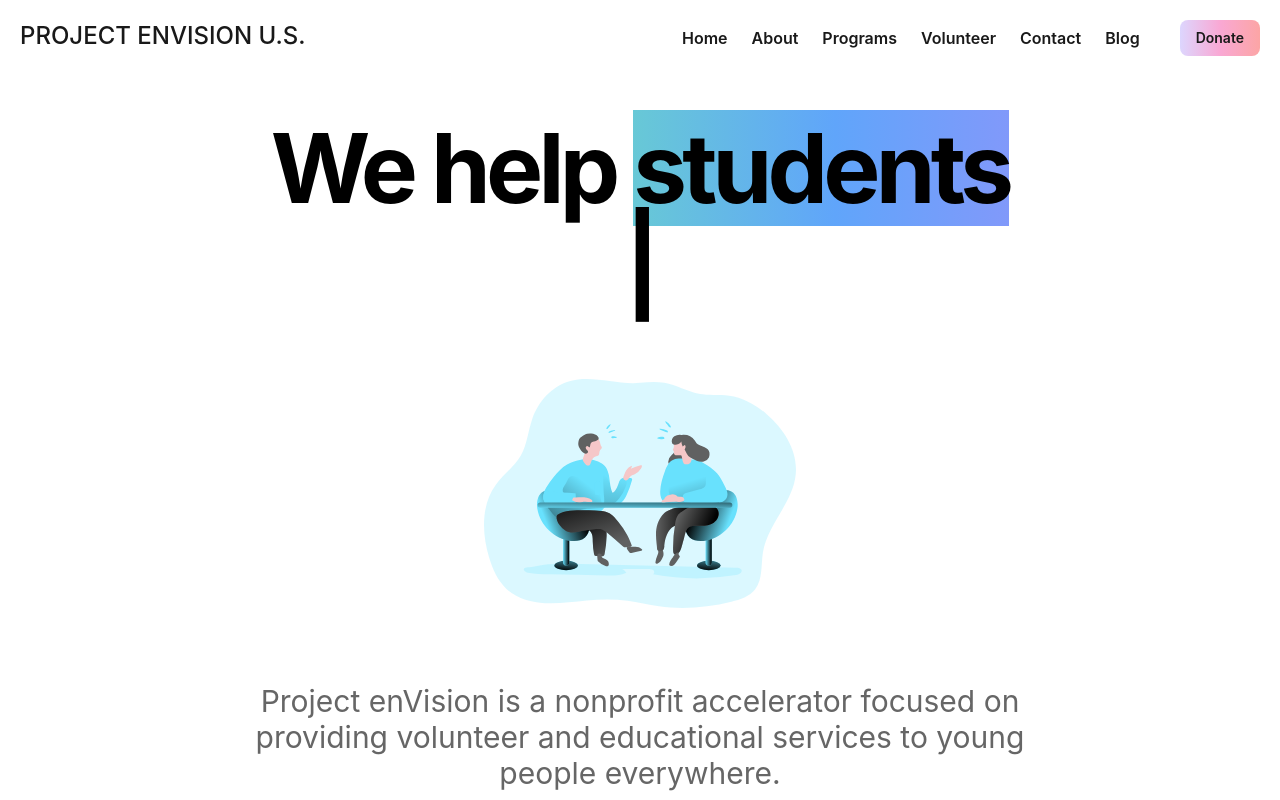
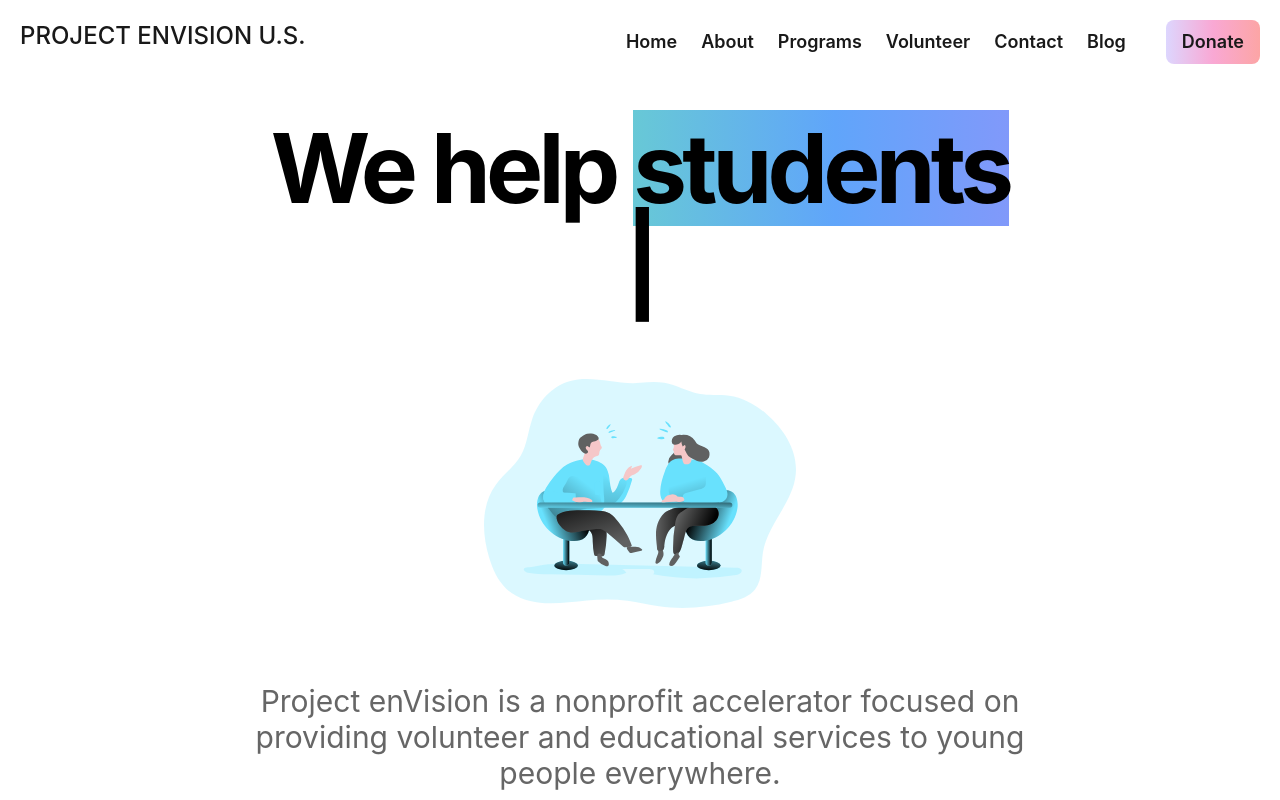
Before and after one commit to envisionnew/envisionnew.org, a Next.js app: page / in a window 1280 px wide. Shown: the top 800 px of the page. Built offline with nearby package versions, Linux system fonts and the light colour scheme; what @tailwindcss/typography would draw is missing.

Commit message:
[update] header size

```diff
--- a/components/Header.js
+++ b/components/Header.js
@@ -43,7 +43,7 @@ export default function Header() {
             (navbarOpen ? ' flex' : ' hidden')
           }
         >
-          <nav className="flex flex-wrap items-center justify-center text-base font-semibold md:ml-auto pl-7">
+          <nav className="flex flex-wrap items-center justify-center text-lg font-semibold md:ml-auto pl-7">
             <a className="mr-6 hover:text-gray-900" href="/">
               Home
             </a>
@@ -66,7 +66,7 @@ export default function Header() {
           <a href="https://donorbox.org/project-envision">
             <button
               aria-label="donate"
-              className="px-4 py-2 mt-2 text-sm font-semibold text-gray-900 transition duration-500 ease-in-out transform rounded-lg bg-gradient-to-r from-purple-200 via-pink-300 to-red-300 md:mt-0 md:ml-4 hover:text-gray-900 focus:text-gray-900 hover:bg-gray-100 focus:bg-gray-200 focus:outline-none focus:shadow-outline"
+              className="px-4 py-2 mt-2 text-lg font-semibold text-gray-900 transition duration-500 ease-in-out transform rounded-lg bg-gradient-to-r from-purple-200 via-pink-300 to-red-300 md:mt-0 md:ml-4 hover:text-gray-900 focus:text-gray-900 hover:bg-gray-100 focus:bg-gray-200 focus:outline-none focus:shadow-outline"
             >
               Donate
             </button>
```
